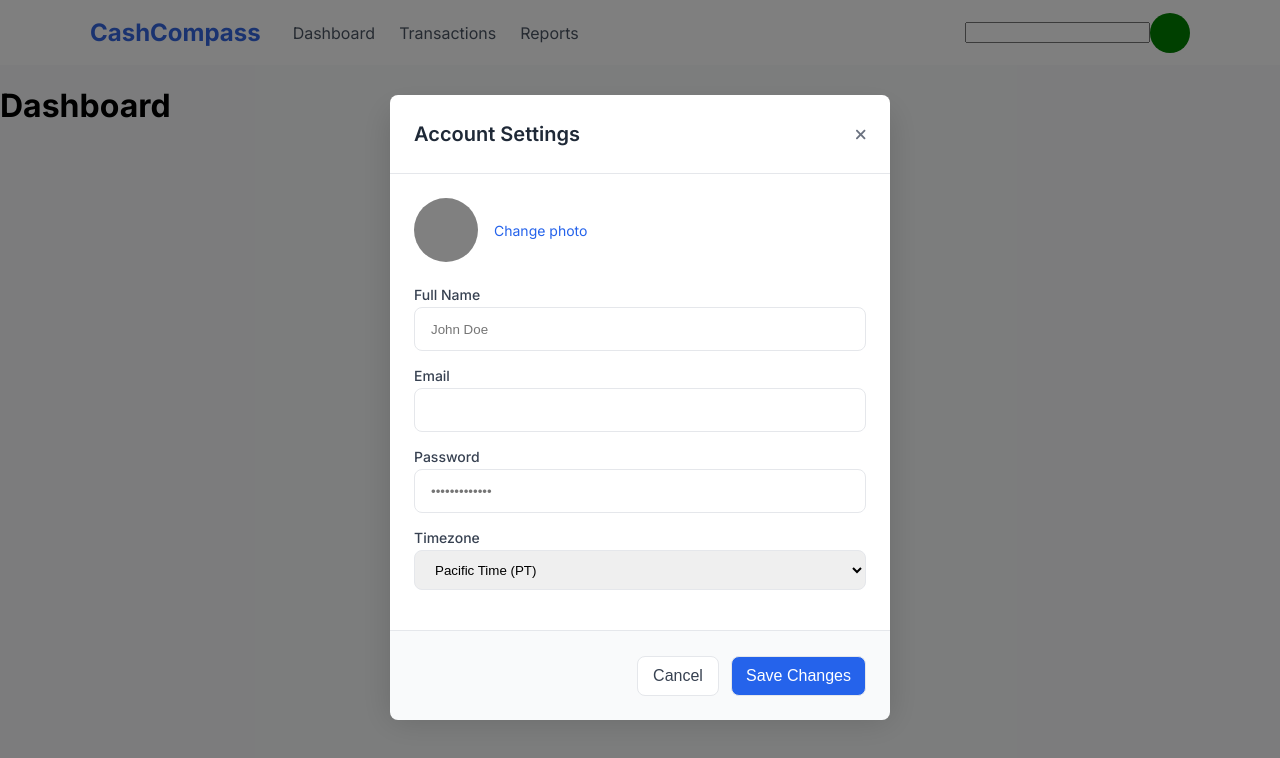
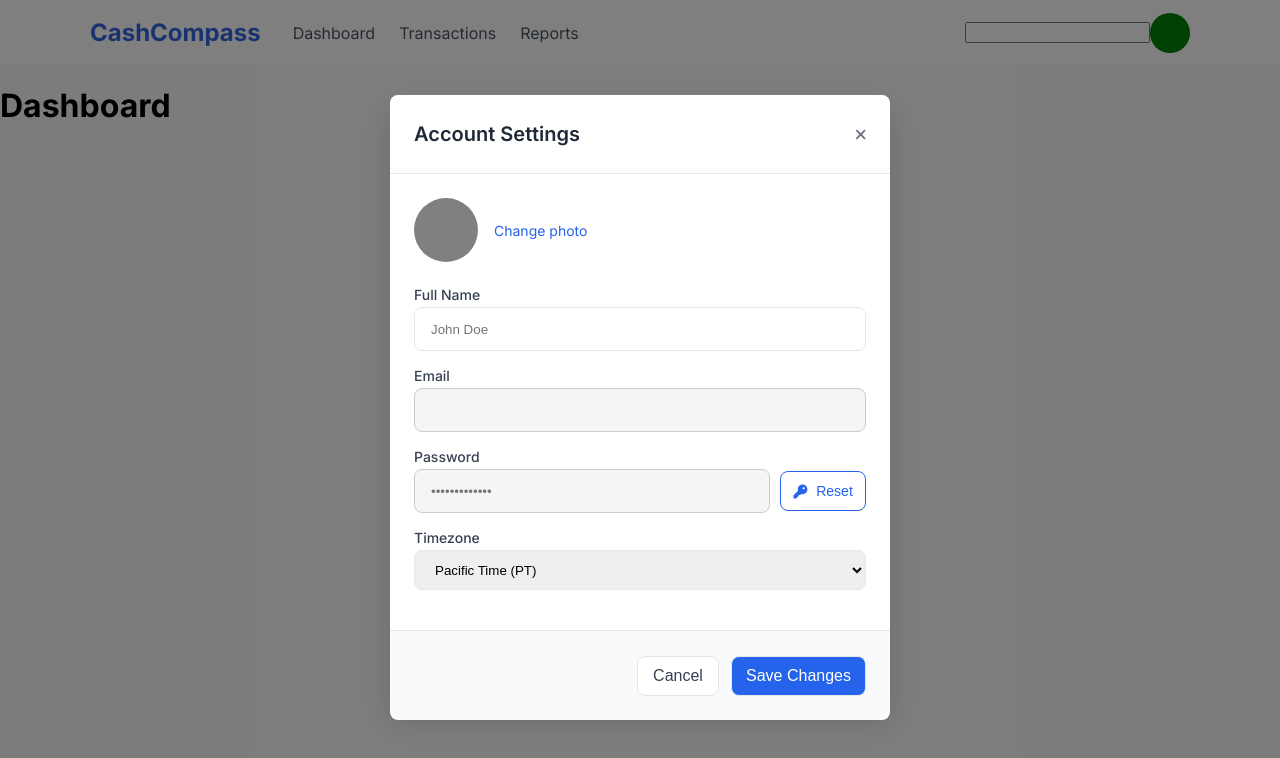
Before and after one commit to Snipe-ctrl/expense-tracker-website, a React app: page /dashboard/account-settings in a window 1280 px wide. Shown: the top 758 px of the page. Built offline with nearby package versions, Linux system fonts and the light colour scheme; no server answers.

Commit message:
added password reset button

```diff
--- a/src/pages/AccountSettings.js
+++ b/src/pages/AccountSettings.js
@@ -24,11 +24,13 @@ const AccountSettings = ({ userEmail }) => {
         }
     };
 
+    const tempId = 3;
+
     useEffect(() => {
         const fetchUserData = async () => {
-            if (user && user.id) {
+            //if (user && user.id) {
                 try {
-                    const response = await fetch(`http://localhost:3001/user/${user.id}`);
+                    const response = await fetch(`http://localhost:3001/user/${tempId}`);
                     if (!response.ok) {
                         console.log(`Error ${response.statusText}`);
                     }
@@ -37,7 +39,7 @@ const AccountSettings = ({ userEmail }) => {
                 } catch (err) {
                     console.error('Error fetching user data: ', err);
                 }
-            }
+            //}
         }
         fetchUserData();
     }, [user]);
@@ -66,15 +68,56 @@ const AccountSettings = ({ userEmail }) => {
                     </div>
                     <div className="account-settings-input-container">
                         <label htmlFor="name">Full Name</label>
-                        <input type="text" placeholder="John Doe" name="name"></input>
+                        <input
+                            type="text"
+                            placeholder="John Doe"
+                            name="name"
+                        />
                     </div>
                     <div className="account-settings-input-container">
-                        <label htmlFor="email">Email</label>
-                        <input type="text" placeholder={userData.email} name="email"></input>
+                        <label
+                        htmlFor="email">Email</label>
+                        <input
+                            className="account-settings-email-input"
+                            type="text"
+                            value={userData.email}
+                            name="email"
+                            disabled
+                        />
                     </div>
                     <div className="account-settings-input-container">
                         <label htmlFor="password">Password</label>
-                        <input type="text" placeholder="•••••••••••••" name="password"></input>
+                        <div className="account-settings-password-reset-container">
+                            <input
+                                type="text"
+                                placeholder="•••••••••••••"
+                                name="password"
+                                disabled
+                            />
+                            <button>
+                                <svg
+                                    width="15"
+                                    height="15"
+                                    viewBox="0 0 15 15"
+                                    fill="none"
+                                    xmlns="http://www.w3.org/2000/svg"
+                                >
+                                <path
+                                    d="M9.60938 10.125C12.2672 10.125 14.4219 7.97031 14.4219 5.3125C14.4219 2.65469
+12.2672 0.5 9.60938 0.5C6.95156 0.5 4.79688 2.65469 4.79688 5.3125C4.79688 5.82383
+4.87617 6.31875 5.02383 6.78086L0.613281 11.1914C0.490234 11.3145 0.421875 11.4812
+0.421875 11.6562V13.8438C0.421875 14.2074 0.714453 14.5 1.07812 14.5H3.26562C3.6293
+14.5 3.92188 14.2074 3.92188 13.8438V12.75H5.01562C5.3793 12.75 5.67188 12.4574 5.67188
+12.0938V11H6.76562C6.94063 11 7.10742 10.9316 7.23047 10.8086L8.14102 9.89805C8.60312
+10.0457 9.09805 10.125 9.60938 10.125ZM10.7031 3.125C10.9932 3.125 11.2714 3.24023 11.4765
+3.44535C11.6816 3.65047 11.7969 3.92867 11.7969 4.21875C11.7969 4.50883 11.6816 4.78703
+11.4765 4.99215C11.2714 5.19727 10.9932 5.3125 10.7031 5.3125C10.413 5.3125 10.1348 5.19727
+9.92973 4.99215C9.72461 4.78703 9.60938 4.50883 9.60938 4.21875C9.60938 3.92867 9.72461 3.65047
+9.92973 3.44535C10.1348 3.24023 10.413 3.125 10.7031 3.125Z" fill="#2563EB"
+                                />
+                                </svg>
+                                Reset</button>
+                        </div>
                     </div>
                     <div className="account-settings-input-container">
                         <label htmlFor="timezone">Timezone</label>
--- a/src/styles/components/account-settings.scss
+++ b/src/styles/components/account-settings.scss
@@ -95,6 +95,40 @@
         justify-content: center;
         padding-bottom: rem(16);
 
+        .account-settings-password-reset-container {
+
+            display: flex;
+            align-items: center;
+            justify-content: center;
+
+            input {
+                width: 100%;
+            }
+
+            button {
+                display: flex;
+                align-items: center;
+                justify-content: center;
+                height: rem(40);
+                width: rem(115);
+                padding: rem(0);
+                margin-left: rem(10);
+                border: rem(1) solid var(--blue-button-1);
+                border-radius: rem(8);
+                background-color: white;
+                color: var(--blue-button-1);
+                font-size: rem(14);
+
+                &:hover {
+                    background-color: rgb(243, 243, 243);
+                }
+
+                svg {
+                    padding-right: rem(8);
+                }
+            }
+        }
+
         label {
             font-size: rem(14);
             font-weight: 500;
@@ -117,6 +151,13 @@
                 outline: none;
                 border: rem(1) solid rgb(9, 106, 196);
             }
+        }
+
+        input:disabled {
+            background-color: #f5f5f5;
+            color: #999;
+            border: 1px solid #ccc;
+            cursor: not-allowed;
         }
 
         select {
```
Also changed, not shown: src/services/userService.js (+4 -4 lines), public/assets/key-vector.svg (added).
